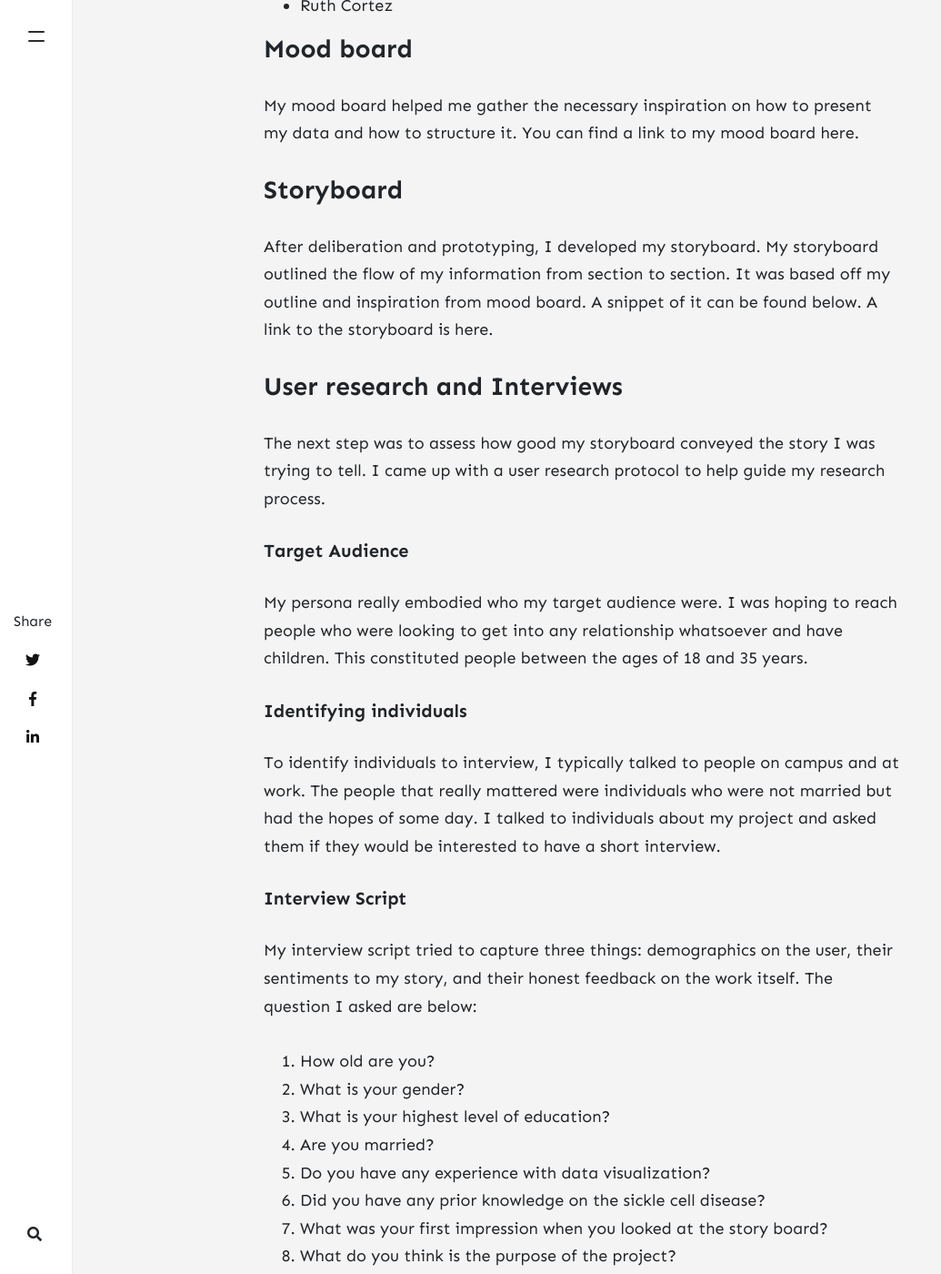
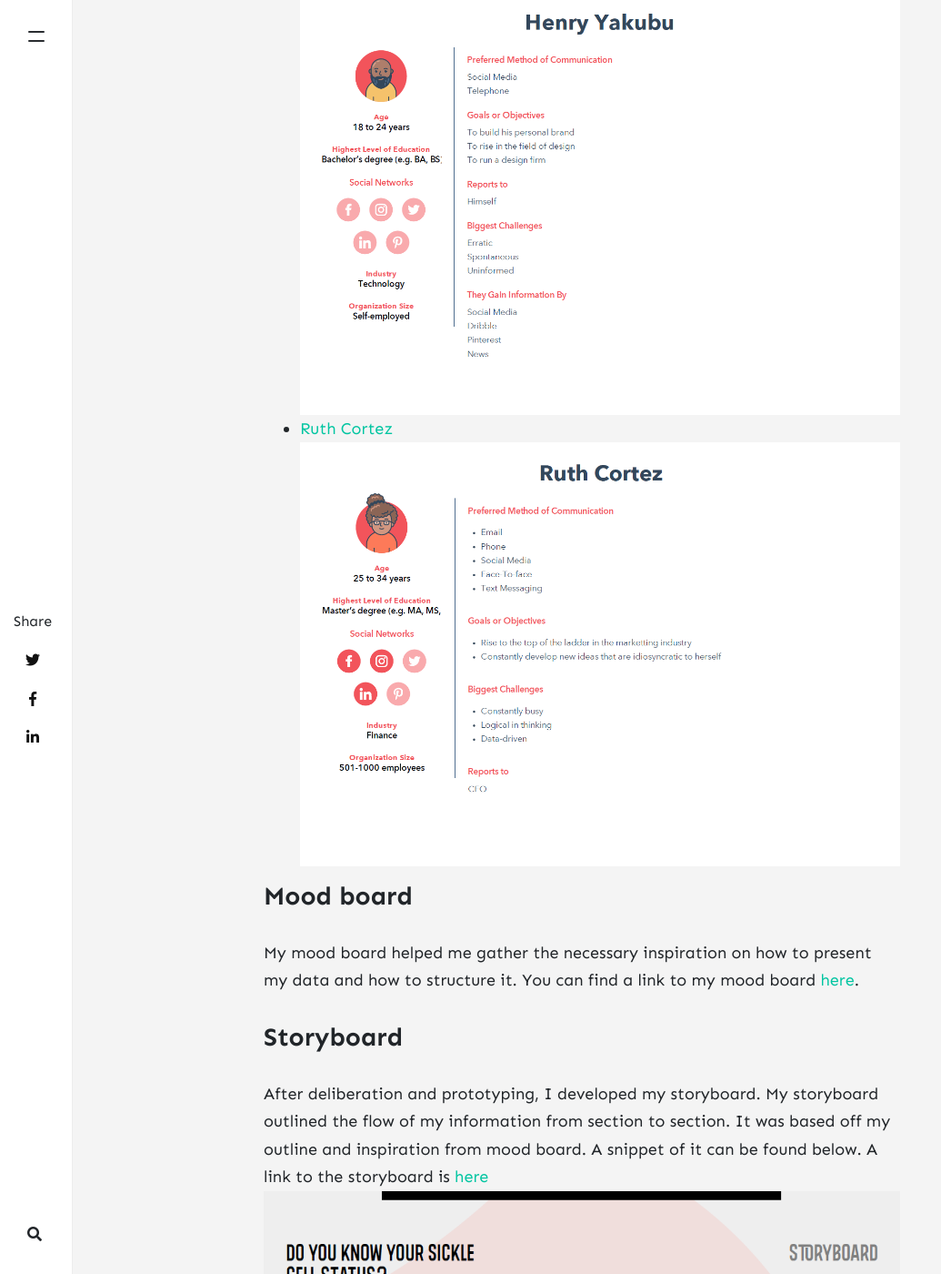
Before and after one commit to jnrkufuor/kufuor-portfolio, a Jekyll site: the page built from _posts/2021-03-10-final_project_ErnestKufuor.md, in a window 1280 px wide and 1400 px high, scrolled down 2958 px. Shown: the whole window at 91% size, without its empty margins (0-1035 px from the left). Built offline with Jekyll 4.4.1, drawn with Linux system fonts in a browser that asks for light colours; nearby versions of some CDN libraries; comment, search, counter and statistics services are not loaded; part of the change alters nothing that is shown.

Commit message:
Update 2021-03-10-final_project_ErnestKufuor.md

```diff
--- a/_posts/2021-03-10-final_project_ErnestKufuor.md
+++ b/_posts/2021-03-10-final_project_ErnestKufuor.md
@@ -37,16 +37,19 @@ Knowing each other’s genotype before getting into a serious relationship can p
 ### Persona
 My personas were conceptual constructs of how I viewed my users. They really helped me shape the format and delivery of my story. They also helped me figure out the demographic of people to reach out to for user interviews. The key areas for me while creating my personas were their knowledge scope, means of attaining information and their relationship status. You can find my personas below:
 
-- Henry Yakubu
-- Ruth Cortez
+- [Henry Yakubu](../assets/data/Henry%20Yakubu.pdf)
+<br><img src="../assets/images/henry.png" width="700">
+- [Ruth Cortez](../assets/data/Ruth%20Cortez%20(2).pdf)
+<br><img src="../assets/images/ruth.png" width="700">
 
 
 ### Mood board
-My mood board helped me gather the necessary inspiration on how to present my data and how to structure it. You can find a link to my mood board here.
+My mood board helped me gather the necessary inspiration on how to present my data and how to structure it. You can find a link to my mood board [here](https://www.pinterest.com/jaykufuor/sickle-cell/).
 
 
 ### Storyboard
-After deliberation and prototyping, I developed my storyboard. My storyboard outlined the flow of my information from section to section. It was based off my outline and inspiration from mood board. A snippet of it can be found below. A link to the storyboard is here.
+After deliberation and prototyping, I developed my storyboard. My storyboard outlined the flow of my information from section to section. It was based off my outline and inspiration from mood board. A snippet of it can be found below. A link to the storyboard is [here](../assets/data/SCD%20-%20Storyboard.pdf)
+<br><img src="../assets/images/storyboard.png" width="700">
 
 ### User research and Interviews
 The next step was to assess how good my storyboard conveyed the story I was trying to tell. I came up with a user research protocol to help guide my research process.
```
